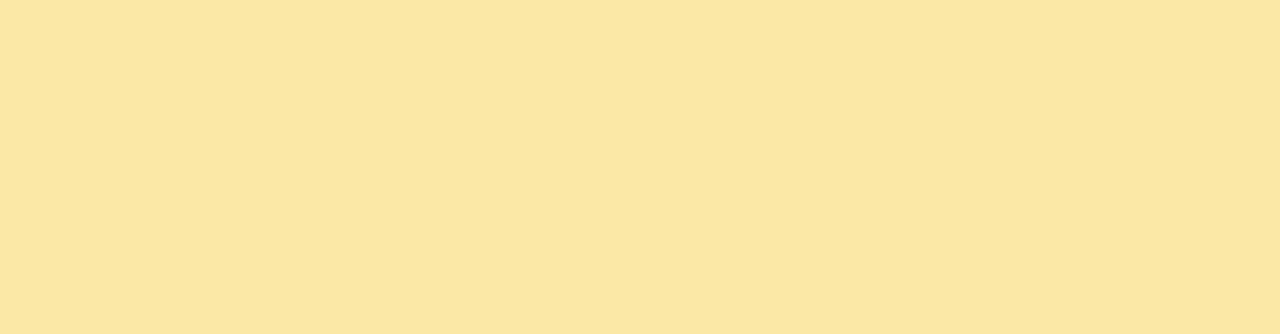
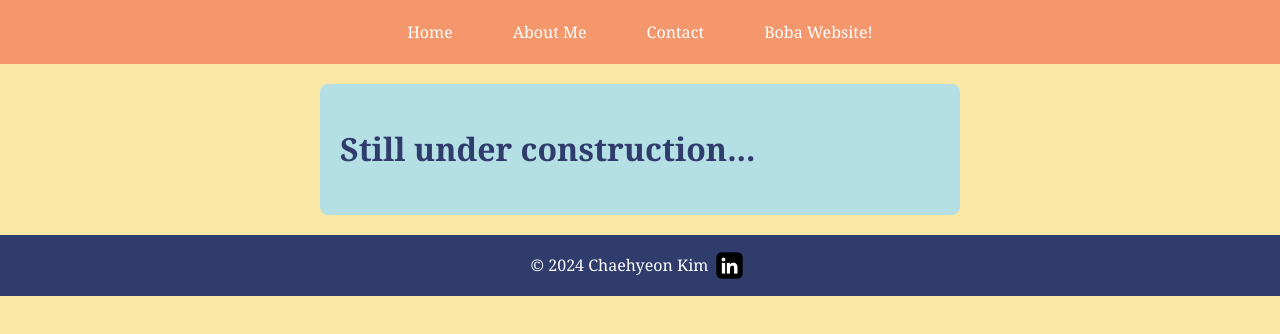
Before and after one commit to chkim0820/chkim0820.github.io, a React (Create React App) app in the folder personal-site/: page /boba in a window 1280 px wide. Before the commit this address had no page. Shown: the top 334 px of the page. Built offline with nearby package versions, Linux system fonts and the light colour scheme.

Commit message:
Small changes

```diff
--- a/personal-site/src/App.js
+++ b/personal-site/src/App.js
@@ -18,7 +18,9 @@ function App() {
               <li>
                 <Link to="/contact">Contact</Link>
               </li>
-              <li><a href="Boba-Website/boba.html">Boba Website!</a></li>
+              <li>
+                <Link to="/boba">Boba Website!</Link>
+              </li>
             </ul>
         </nav>
       </header>
--- /dev/null
+++ b/personal-site/src/components/boba.js
@@ -0,0 +1,39 @@
+import React from 'react';
+import { Link } from 'react-router-dom';
+import linkedinLogo from '../assets/linkedin-logo.jpg';
+
+function Contact() {
+  return (
+    <div>
+      <header className="navbar">
+        <nav class="navbar">
+          <ul>
+            <li>
+              <Link to="/">Home</Link>
+            </li>
+            <li>
+              <Link to="/about">About Me</Link>
+            </li>
+            <li>
+              <Link to="/contact">Contact</Link>
+            </li>
+            <li><a href="Boba-Website/boba.html">Boba Website!</a></li>
+          </ul>
+        </nav>
+      </header>
+      <main>
+        <h1>Still under construction...</h1>
+      </main>
+      <footer>
+        <p>© 2024 Chaehyeon Kim</p>
+        <a href="https://www.linkedin.com/in/chkim0820/" target="_blank" rel="noopener noreferrer">
+          <div className="linkedin-button">
+            <img src={linkedinLogo} alt="LinkedIn Icon" />
+          </div>
+        </a>
+      </footer>
+    </div>
+  );
+}
+
+export default Contact;
--- a/personal-site/src/index.js
+++ b/personal-site/src/index.js
@@ -5,6 +5,7 @@ import './styles/index.css';
 import App from './App';
 import About from './components/about.js';
 import Contact from './components/contact.js';
+import Boba from './components/boba.js';
 import reportWebVitals from './reportWebVitals';
 
 const root = ReactDOM.createRoot(document.getElementById('root'));
@@ -15,6 +16,7 @@ root.render(
         <Route path="/" element={<App />} />
         <Route path="/about" element={<About />} />
         <Route path="/contact" element={<Contact />} />
+        <Route path="/boba" element={<Boba />} />
       </Routes>
     </BrowserRouter>
   </React.StrictMode>
```
